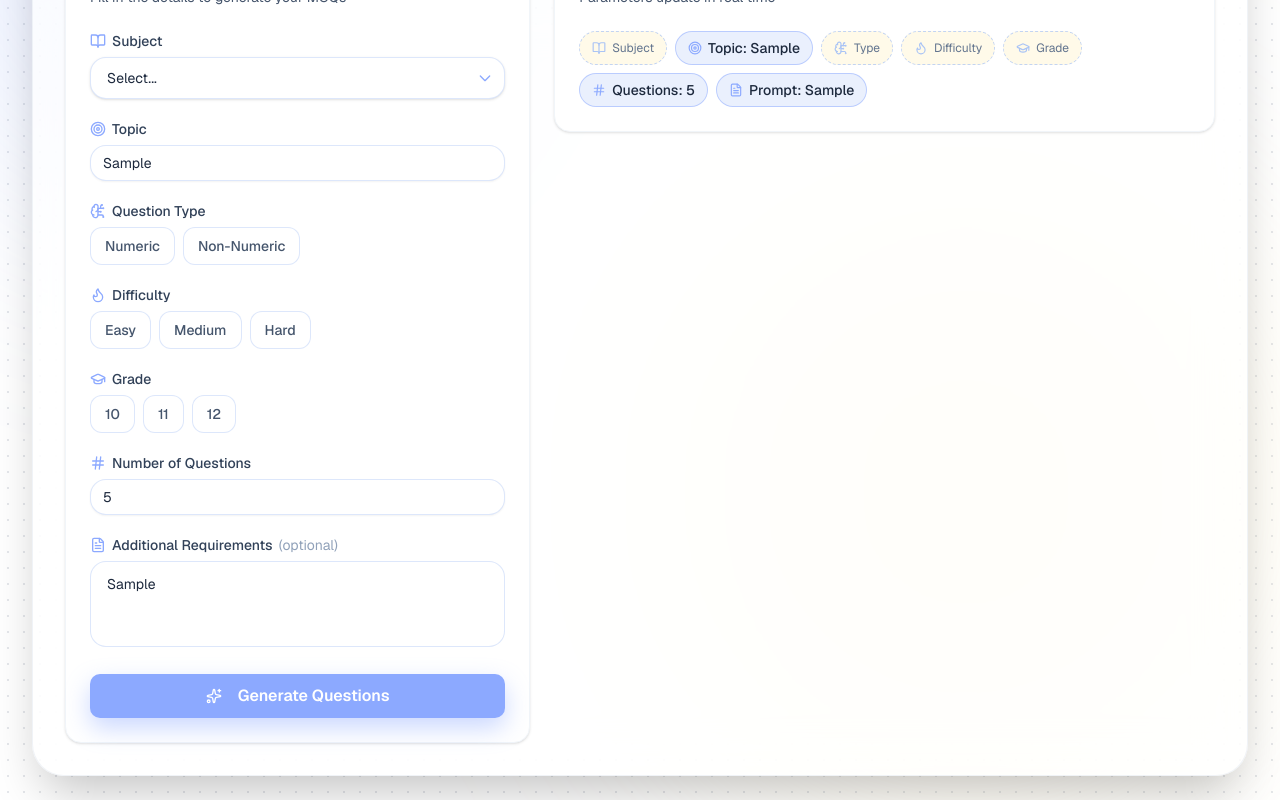
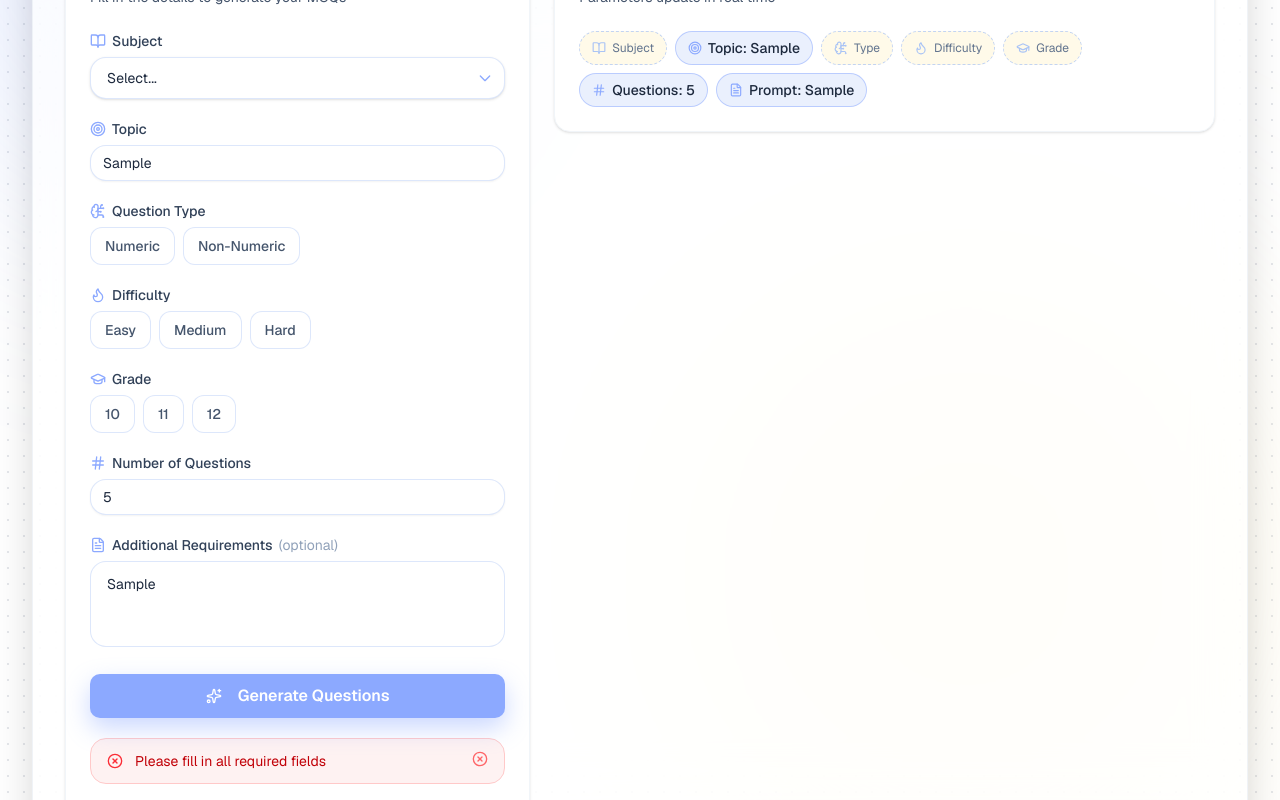
Before and after one commit to Omsable8/Q-GENius, a Next.js app: page /generate-questions in a window 1280 px wide. Both pictures are taken after typing "Sample", "Sample" into the empty fields and a click on the button "Generate Questions". Shown: the part 304-1104 px from the top of the page. Built offline with nearby package versions, Linux system fonts and the light colour scheme.

Commit message:
replaced toast.error with Error UI component

```diff
--- a/app/api/signup/route.ts
+++ b/app/api/signup/route.ts
@@ -17,9 +17,6 @@ export async function POST(request: Request) {
       'body': JSON.stringify({username,email,password})
 
     })
-    if(!response.ok){
-      return response
-    }
 
     if(response.status===405){
       console.log('Account already exists in DB.')
@@ -30,7 +27,10 @@ export async function POST(request: Request) {
       return response
     }
     if(response.status===200){
-        return response
+      return response
+    }
+    if(!response.ok){
+      return response
     }
   } catch (error) {
     console.error('Signup error:', error)
--- a/app/generate-options/page.tsx
+++ b/app/generate-options/page.tsx
@@ -12,6 +12,7 @@ import { Sparkles, Star, Copy, Download, AlertCircle } from 'lucide-react'
 import Link from 'next/link'
 import { AlertDialog, AlertDialogAction, AlertDialogCancel, AlertDialogContent, AlertDialogDescription, AlertDialogHeader, AlertDialogTitle } from '@/components/ui/alert-dialog'
 import { authenticatedFetch } from '@/lib/authenticatedFetch'
+import { ErrorBanner } from '@/components/error-banner'
 
 interface GeneratedOption {
   type: 'fact' | 'process' | 'accuracy' | 'correct'
@@ -26,6 +27,7 @@ interface GenerationResult {
 
 export default function GenerateOptionsPage() {
   const [loading, setLoading] = useState(false)
+  const [error, setError] = useState<string | null>(null)
   const [rateLimitError, setRateLimitError] = useState(false)
   const [showRateLimitDialog, setShowRateLimitDialog] = useState(false)
   const [formData, setFormData] = useState({
@@ -71,7 +73,7 @@ export default function GenerateOptionsPage() {
     e.preventDefault()
 
     if (!formData.question.trim()) {
-      toast.error('Please enter a question')
+      setError('Please enter a question')
       return
     }
 
@@ -91,13 +93,13 @@ export default function GenerateOptionsPage() {
       if (response.status === 429) {
         setRateLimitError(true)
         setShowRateLimitDialog(true)
-        toast.error('Rate limit exceeded. Please try again later.')
+        setError('Rate limit exceeded. Please try again later.')
         return
       }
 
       if (!response.ok) {
         const data = await response.json()
-        toast.error(data.message || 'Failed to generate options')
+        setError(data.message || 'Failed to generate options')
         return
       }
 
@@ -107,7 +109,7 @@ export default function GenerateOptionsPage() {
       setRatings({})
       toast.success('Options generated successfully!')
     } catch (error) {
-      toast.error('An error occurred. Please try again.')
+      setError('An error occurred. Please try again.')
       console.error(error)
     } finally {
       setLoading(false)
@@ -190,6 +192,7 @@ ${results.options.map(opt => `${opt.type.charAt(0).toUpperCase() + opt.type.slic
         <div className="grid lg:grid-cols-3 gap-8">
           {/* Form Section */}
           <div className="self-start sticky top-28 lg:col-span-1">
+            <ErrorBanner message={error} onDismiss={() => setError(null)} />
             <Card className="border border-[#AAC4F5]/30 bg-white shadow-sm">
               <CardHeader>
                 <CardTitle className="text-slate-900">Generate Distractors</CardTitle>
--- a/app/generate-questions/page.tsx
+++ b/app/generate-questions/page.tsx
@@ -9,6 +9,7 @@ import { toast } from 'sonner'
 import { Sparkles, Send, Download, BookOpen, Target, Flame, GraduationCap, Hash, FileText, BrainCircuit, Loader2 } from 'lucide-react'
 import Link from 'next/link'
 import { authenticatedFetch } from '@/lib/authenticatedFetch'
+import { ErrorBanner } from '@/components/error-banner'
 
 const API_BASE_URL = 'http://localhost:5000'
 
@@ -25,6 +26,7 @@ interface FormState {
 export default function GenerateQuestionsPage() {
 
   const [loading, setLoading] = useState(false)
+  const [error, setError] = useState<string | null>(null)
   const [formData, setFormData] = useState<FormState>({
     subject: '',
     topic: '',
@@ -55,7 +57,7 @@ export default function GenerateQuestionsPage() {
 
   const handleGenerate = async () => {
     if (!formData.subject || !formData.topic || !formData.type || !formData.difficulty || !formData.grade) {
-      toast.error('Please fill in all required fields')
+      setError('Please fill in all required fields')
       return
     }
 
@@ -76,9 +78,8 @@ export default function GenerateQuestionsPage() {
 
       sessionStorage.removeItem('user_history')
     } catch (error) {
-      toast.error('Failed to generate questions')
+      setError('Failed to generate questions. Error: '+error)
       console.error(error)
-      toast.error('Failed to generate questions')
     } finally {
       setLoading(false)
     }
@@ -341,6 +342,7 @@ export default function GenerateQuestionsPage() {
                       </>
                     )}
                   </Button>
+                  <ErrorBanner message={error} onDismiss={() => setError(null)} />
                 </CardContent>
               </Card>
             </div>
--- a/app/history/page.tsx
+++ b/app/history/page.tsx
@@ -7,6 +7,7 @@ import { Button } from '@/components/ui/button'
 import { Card, CardContent } from '@/components/ui/card'
 import { Sparkles, ArrowLeft, BookOpen, Zap, X, Calendar, Target, Flame, GraduationCap, Hash, FileText, CheckCircle } from 'lucide-react'
 import { authenticatedFetch } from '@/lib/authenticatedFetch'
+import { ErrorBanner } from '@/components/error-banner'
 
 interface HistoryItem {
   id: string
@@ -48,6 +49,7 @@ export default function HistoryPage() {
   const [viewData, setViewData] = useState<ViewData | null>(null)
   const [viewType, setViewType] = useState<'questions' | 'options'>('questions')
   const [viewLoading, setViewLoading] = useState(false)
+  const [error, setError] = useState<string | null>(null)
 
   const formatTimeAgo = (dateInput: string | Date) => {
     const date = typeof dateInput === 'string' ? new Date(dateInput) : dateInput
@@ -100,6 +102,7 @@ export default function HistoryPage() {
         }
       } catch (error) {
         console.error('Failed to fetch history:', error)
+        setError('Failed to fetch history: '+error)
       } finally {
         setIsLoading(false)
       }
@@ -128,6 +131,7 @@ export default function HistoryPage() {
       }
     } catch (error) {
       console.error('Failed to fetch view data:', error)
+      setError('Failed to fetch view data: '+error)
     } finally {
       setViewLoading(false)
     }
@@ -218,6 +222,7 @@ export default function HistoryPage() {
         </div>
 
         {/* History List */}
+        <ErrorBanner message={error} onDismiss={() => setError(null)} />
         <div className="space-y-4">
           {isLoading ? (
             <div className="space-y-4">
--- a/app/login/page.tsx
+++ b/app/login/page.tsx
@@ -5,11 +5,12 @@ import Link from 'next/link'
 import { Button } from '@/components/ui/button'
 import { Input } from '@/components/ui/input'
 import { FieldGroup, Field, FieldLabel } from '@/components/ui/field'
-import { toast } from 'sonner'
 import { Sparkles } from 'lucide-react'
+import { ErrorBanner } from '@/components/error-banner'
 
 export default function LoginPage() {
   const [loading, setLoading] = useState(false)
+  const [error, setError] = useState<string | null>(null)
   const [formData, setFormData] = useState({
     email: '',
     password: '',
@@ -23,20 +24,20 @@ export default function LoginPage() {
   const handleSubmit = async (e: React.SyntheticEvent<HTMLFormElement>) => {
     e.preventDefault()
     setLoading(true)
+    setError(null) // clear previous errors
 
     // Validation
     if (!formData.email || !formData.password) {
-      toast.error('Please fill in all fields')
+      setError('Please fill in all fields')
       setLoading(false)
       return
     }
 
     try {
-      // API call placeholder - backend will handle Supabase auth
       const response = await fetch('/api/login', {
         method: 'POST',
         headers: { 'Content-Type': 'application/json' },
-        credentials:'include',
+        credentials: 'include',
         body: JSON.stringify({
           email: formData.email,
           password: formData.password,
@@ -46,14 +47,15 @@ export default function LoginPage() {
       const data = await response.json()
 
       if (!response.ok) {
-        toast.error(data.message || 'Login failed')
+        setError(data.message || 'Login failed. Please check your credentials and try again.')
         return
       }
-      toast.success('Login successful!')
-      // Redirect to dashboard
+
+      // Success — clear error and redirect
+      setError(null)
       window.location.href = '/dashboard'
     } catch (error) {
-      toast.error('An error occurred. Please try again.')
+      setError('Network error. Please check your connection and try again.')
       console.error(error)
     } finally {
       setLoading(false)
@@ -77,6 +79,7 @@ export default function LoginPage() {
 
         {/* Form */}
         <form onSubmit={handleSubmit} className="space-y-6">
+          <ErrorBanner message={error} onDismiss={() => setError(null)} />
           <FieldGroup>
             <Field>
               <FieldLabel htmlFor="email">Email Address</FieldLabel>
--- a/app/signup/page.tsx
+++ b/app/signup/page.tsx
@@ -7,9 +7,11 @@ import { Input } from '@/components/ui/input'
 import { FieldGroup, Field, FieldLabel } from '@/components/ui/field'
 import { toast } from 'sonner'
 import { Sparkles } from 'lucide-react'
+import { ErrorBanner } from '@/components/error-banner'
 
 export default function SignupPage() {
   const [loading, setLoading] = useState(false)
+  const [error, setError] = useState<string | null>(null)
   const [formData, setFormData] = useState({
     username: '',
     email: '',
@@ -28,13 +30,13 @@ export default function SignupPage() {
 
     // Validation
     if (!formData.username || !formData.email || !formData.password || !formData.confirmPassword) {
-      toast.error('Please fill in all fields')
+      setError('Please fill in all fields')
       setLoading(false)
       return
     }
 
     if (formData.password !== formData.confirmPassword) {
-      toast.error('Passwords do not match')
+      setError('Passwords do not match')
       setLoading(false)
       return
     }
@@ -54,17 +56,16 @@ export default function SignupPage() {
       const data = await response.json()
 
       if (!response.ok) {
-        toast.error(data.message || 'Signup failed')
+        setError(data.message || 'Signup failed')
         return
       }
-      // Store user token in localStorage for now
-      // localStorage.setItem('token',data)
-      // console.log(data.token)
+
       toast.success('Account created successfully!')
       // Redirect to login or dashboard
       window.location.href = '/dashboard'
     } catch (error) {
-      toast.error('An error occurred. Please try again.')
+
+      setError('An error occurred. Please try again.')
       console.error(error)
     } finally {
       setLoading(false)
@@ -88,6 +89,7 @@ export default function SignupPage() {
 
         {/* Form */}
         <form onSubmit={handleSubmit} className="space-y-6">
+          <ErrorBanner message={error} onDismiss={() => setError(null)} />
           <FieldGroup>
             <Field>
               <FieldLabel htmlFor="username">Username</FieldLabel>
--- /dev/null
+++ b/components/error-banner.tsx
@@ -0,0 +1,37 @@
+'use client'
+
+import { motion, AnimatePresence } from 'framer-motion'
+import { XCircle } from 'lucide-react'
+
+interface ErrorBannerProps {
+  message: string | null
+  onDismiss?: () => void
+}
+
+export function ErrorBanner({ message, onDismiss }: ErrorBannerProps) {
+  return (
+    <AnimatePresence>
+      {message && (
+        <motion.div
+          initial={{ opacity: 0, y: -10, height: 0 }}
+          animate={{ opacity: 1, y: 0, height: 'auto' }}
+          exit={{ opacity: 0, y: -10, height: 0 }}
+          className="overflow-hidden"
+        >
+          <div className="mb-4 flex items-start gap-3 rounded-xl border border-red-200 bg-red-50 px-4 py-3 text-sm text-red-700">
+            <XCircle className="mt-0.5 h-4 w-4 shrink-0 text-red-500" />
+            <span className="flex-1">{message}</span>
+            {onDismiss && (
+              <button
+                onClick={onDismiss}
+                className="text-red-400 hover:text-red-600 transition-colors"
+              >
+                <XCircle className="h-4 w-4" />
+              </button>
+            )}
+          </div>
+        </motion.div>
+      )}
+    </AnimatePresence>
+  )
+}
```
Also changed, not shown: app/api/login/route.ts (+5 -7 lines).
